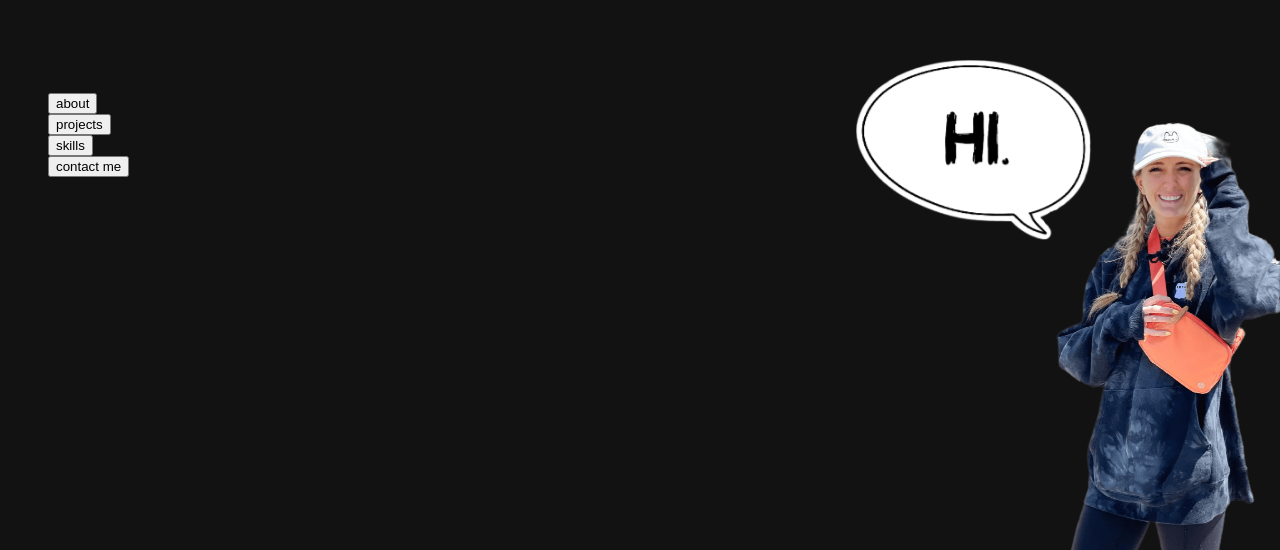
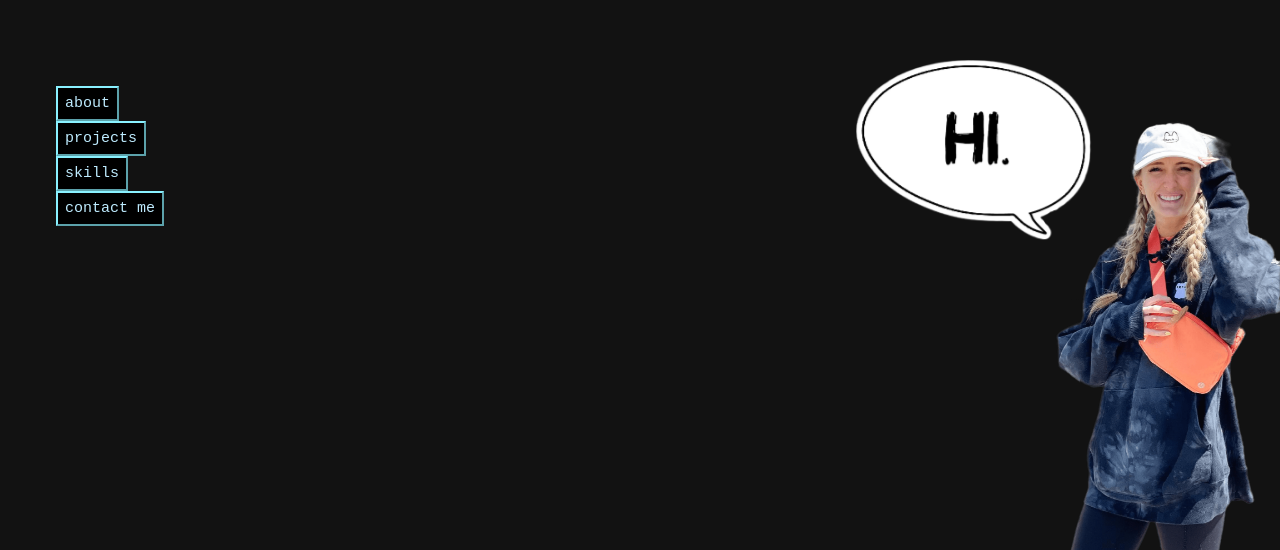
Before and after one commit to Maceybell/Maceybell.github.io, a plain HTML site: page index.html in a window 1280 px wide. Shown: the part 250-800 px from the top of the page. Drawn offline with Linux system fonts and the light colour scheme.

Commit message:
css buttons

```diff
--- a/index.html
+++ b/index.html
@@ -18,8 +18,8 @@
               <ul id="home-nav-ul">
                 <li><a href="./about.html"><button class="home-btn" >about</button></a></li>
                 <li><a href="./projects.html"><button class="home-btn">projects</button></a></li>
-                <li><a href="./skills.html"></a><button class="home-btn">skills</button></li>
-                <li><a href="./contact.html"></a><button class="home-btn">contact me</button></li>
+                <li><a href="./skills.html"><button class="home-btn">skills</button></a></li>
+                <li><a href="./contact.html"><button class="home-btn">contact me</button></a></li>
               </ul>
             </nav>
           </div>
--- a/styles.css
+++ b/styles.css
@@ -267,11 +267,7 @@ font-family:'Trebuchet MS', 'Lucida Sans Unicode', 'Lucida Grande', 'Lucida Sans
 
   }
 
-  #home-nav-ul{
-    font-size: 15px;
-    display: flex;
-    flex-direction: column;
-  }
+
 
   .for {
     width: 150px;
@@ -321,3 +317,25 @@ font-family:'Trebuchet MS', 'Lucida Sans Unicode', 'Lucida Grande', 'Lucida Sans
     flex-wrap: wrap;
 
   }
+
+  #home-nav-ul{
+    display: flex;
+    flex-direction: column;
+    align-items:baseline ;
+    margin: 8px;
+  }
+
+  .home-btn{
+    padding:7px;
+    font-size: 15px;
+    border-color:#89f1ff;
+    background-color: black;
+    color:hsl(198, 97%, 87%);
+    font-family: 'Courier New', Courier, monospace;
+    transition: all 500ms ease-in-out;
+  }
+
+  .home-btn:hover {
+    border-color: #fdfbb2;
+    color:#fdfbb2
+  }
```
